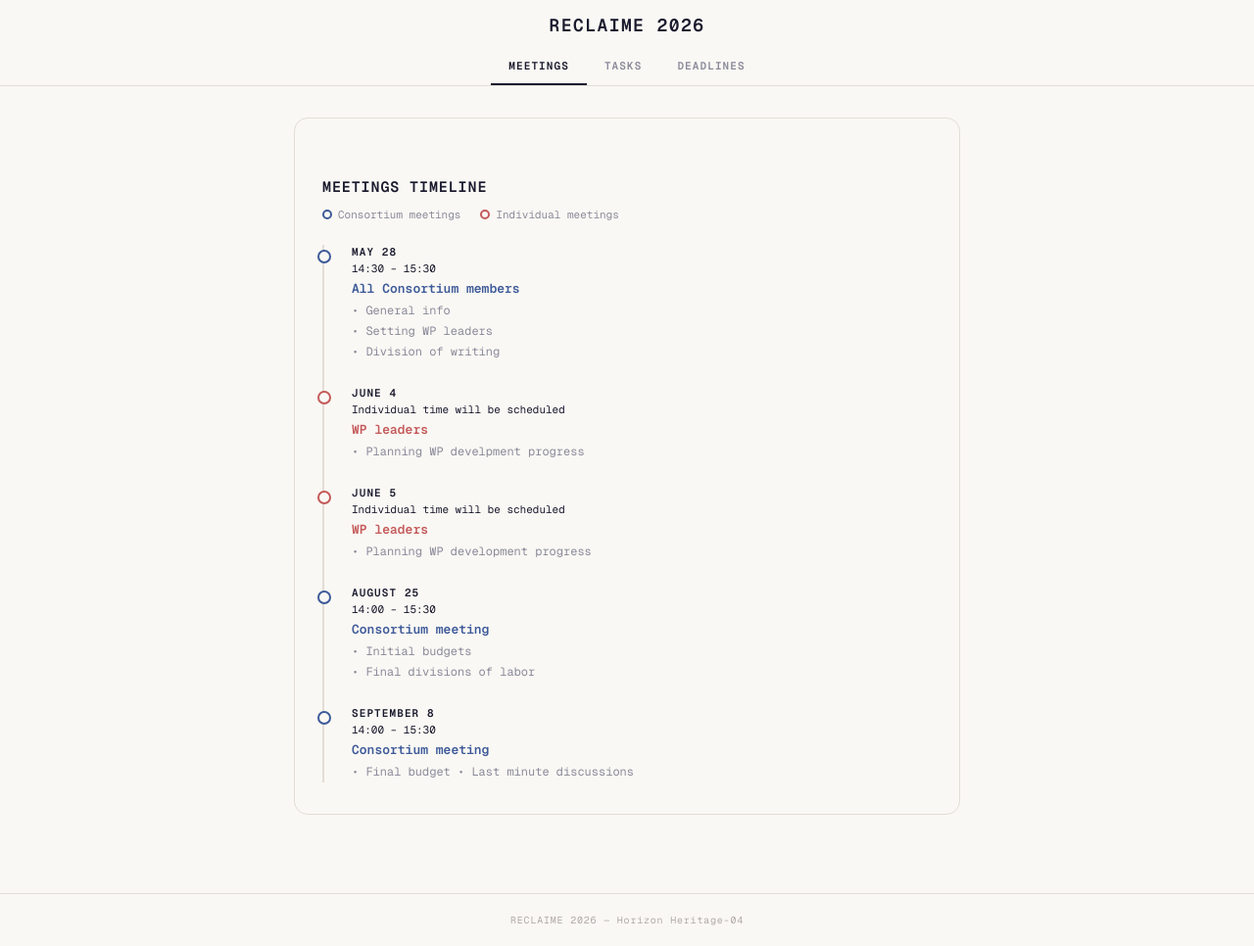
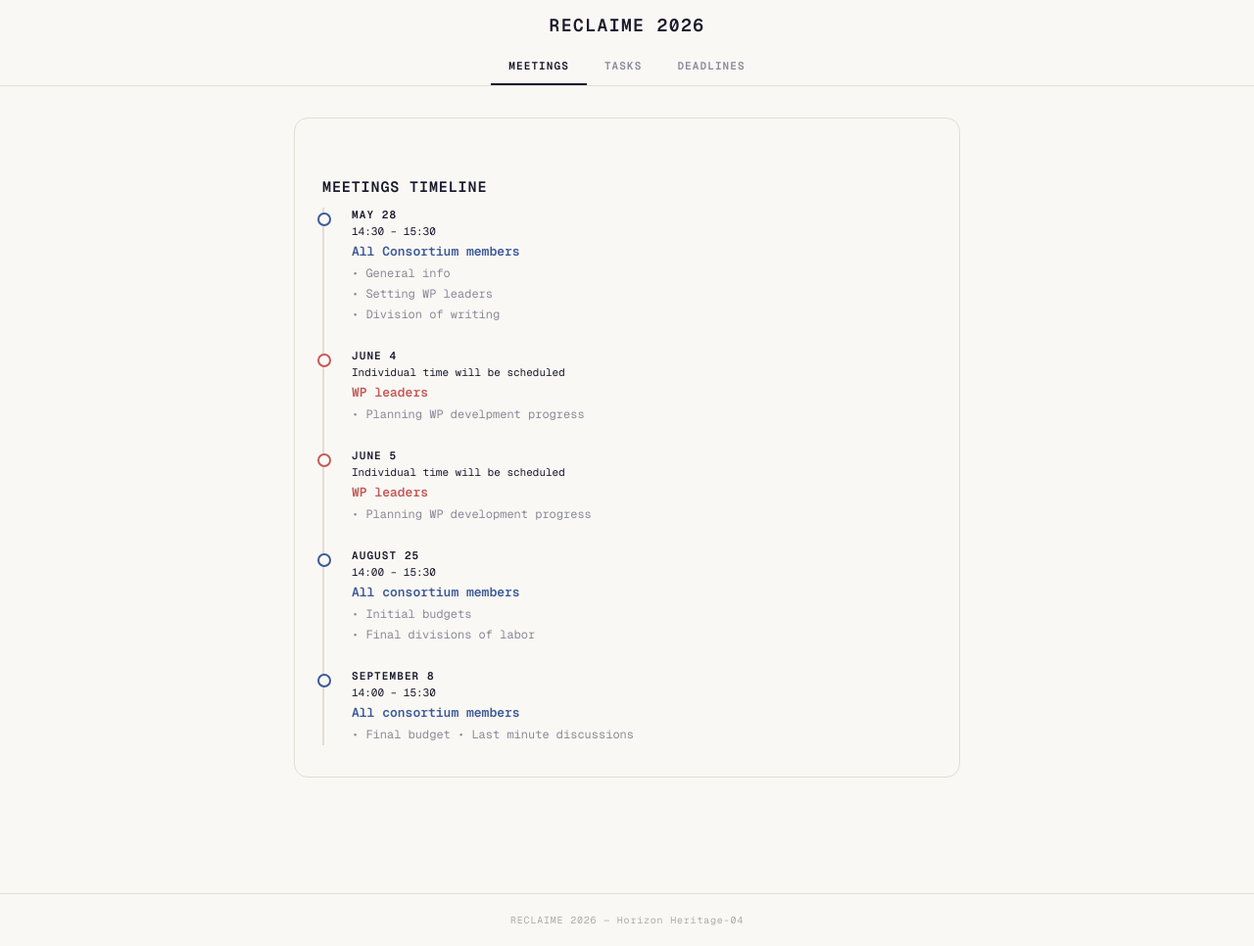
Before and after one commit to EirikSorbo/claime, a Jekyll site: the page built from index.md, in a window 1280 px wide and 966 px high. Shown: the whole window at 98% size. Built offline with Jekyll 4.4.1, drawn with Linux system fonts in a browser that asks for light colours.

Commit message:
Update index.md

```diff
--- a/index.md
+++ b/index.md
@@ -2,18 +2,7 @@
 layout: default
 title: meetings
 ---
-
 ## Meetings timeline
-
-<div class="tl-legend">
-  <div class="tl-leg">
-    <div class="tl-leg-dot" style="border-color: #3d5a99;"></div> Consortium meetings
-  </div>
-  <div class="tl-leg">
-    <div class="tl-leg-dot" style="border-color: #c45a5a;"></div> Individual meetings
-  </div>
-</div>
-
 <div class="tl-wrap">
 
   <div class="tl-item">
@@ -43,7 +32,7 @@ title: meetings
   <div class="tl-item">
     <div class="tl-date">August 25</div>
     <div class="tl-time">14:00 – 15:30</div>
-    <div class="tl-title">Consortium meeting</div>
+    <div class="tl-title">All consortium members</div>
     <div class="tl-desc">
       &#8226; Initial budgets<br>
       &#8226; Final divisions of labor
@@ -53,7 +42,7 @@ title: meetings
   <div class="tl-item">
     <div class="tl-date">September 8</div>
     <div class="tl-time">14:00 – 15:30</div>
-    <div class="tl-title">Consortium meeting</div>
+    <div class="tl-title">All consortium members</div>
     <div class="tl-desc">
       &#8226; Final budget
       &#8226; Last minute discussions
```
